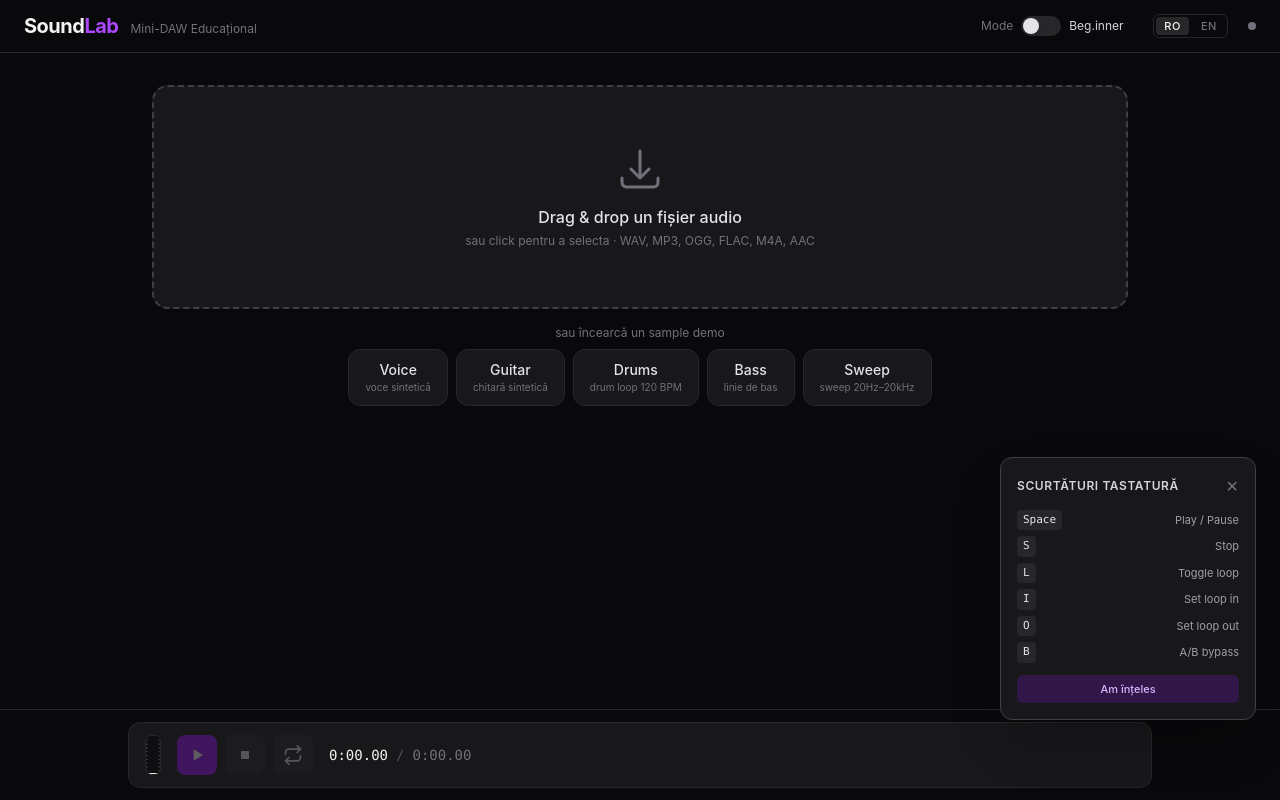
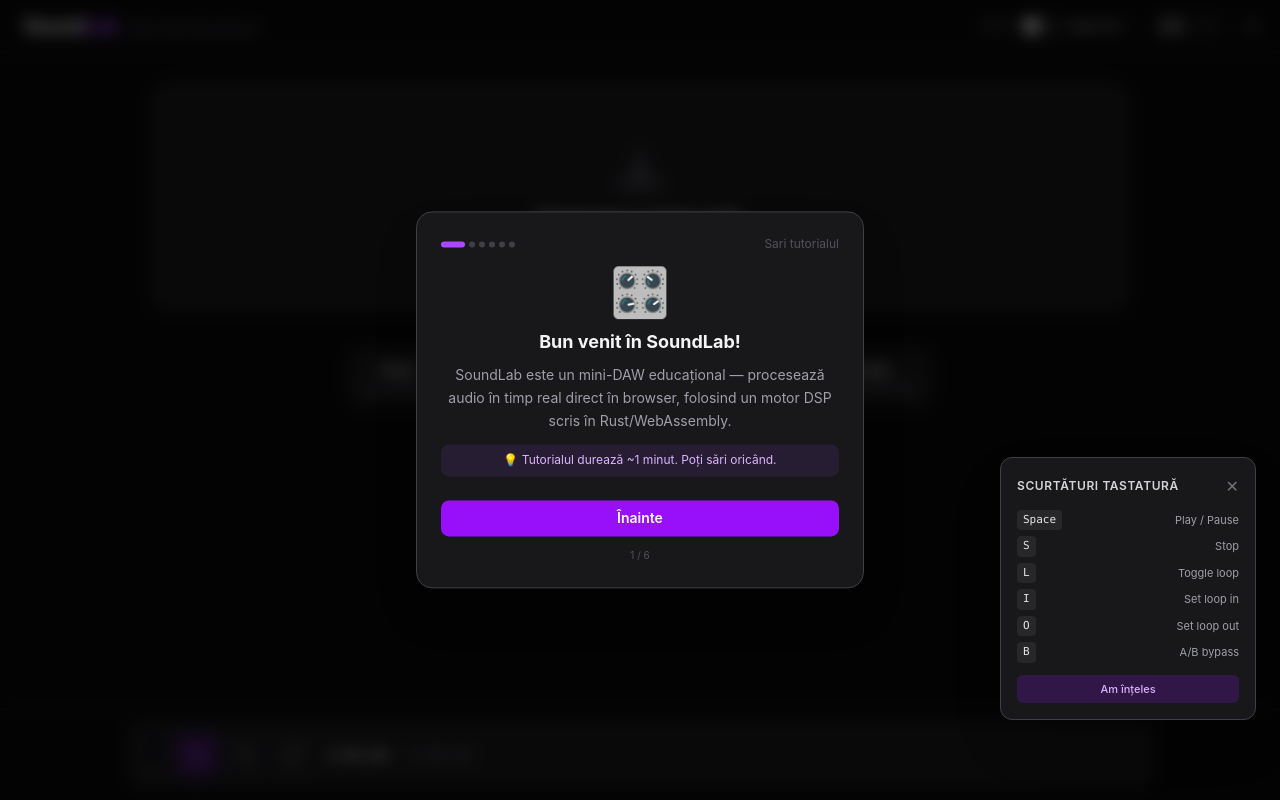
Before and after one commit to TristanUPT/licenta, a React (Vite) app: page / in a window 1280 px wide. Built offline with nearby package versions, Linux system fonts and the light colour scheme.

Commit message:
onboarding tutorial

```diff
--- a/src/App.tsx
+++ b/src/App.tsx
@@ -7,6 +7,7 @@
 import { useUiStore } from '@/store/uiStore'
 import { useKeyboardShortcuts } from '@/hooks/useKeyboardShortcuts'
 import { KeyboardHint } from '@/components/workspace/KeyboardHint'
+import { OnboardingTutorial } from '@/components/workspace/OnboardingTutorial'
 import { FileDropZone } from '@/components/workspace/FileDropZone'
 import { TransportBar } from '@/components/workspace/TransportBar'
 import { WaveformView } from '@/components/visualization/WaveformView'
@@ -153,6 +154,7 @@
         )}
       </main>
 
+      <OnboardingTutorial />
       <KeyboardHint />
 
       <footer className="border-t border-zinc-800 px-3 py-2 sm:px-6 sm:py-3">
--- /dev/null
+++ b/src/components/workspace/OnboardingTutorial.tsx
@@ -0,0 +1,207 @@
+import { useState, useEffect } from 'react'
+import { useEducationStore } from '@/store/educationStore'
+
+const STORAGE_KEY = 'soundlab-onboarding-done'
+
+// ─── Step definitions ─────────────────────────────────────────────────────────
+
+interface Step {
+  icon: string
+  title: { ro: string; en: string }
+  body: { ro: string; en: string }
+  tip?: { ro: string; en: string }
+}
+
+const STEPS: Step[] = [
+  {
+    icon: '🎛️',
+    title: { ro: 'Bun venit în SoundLab!', en: 'Welcome to SoundLab!' },
+    body: {
+      ro: 'SoundLab este un mini-DAW educațional — procesează audio în timp real direct în browser, folosind un motor DSP scris în Rust/WebAssembly.',
+      en: 'SoundLab is an educational mini-DAW — processes audio in real-time directly in the browser, using a DSP engine written in Rust/WebAssembly.',
+    },
+    tip: {
+      ro: 'Tutorialul durează ~1 minut. Poți sări oricând.',
+      en: 'The tutorial takes ~1 minute. You can skip at any time.',
+    },
+  },
+  {
+    icon: '📂',
+    title: { ro: 'Încarcă un fișier audio', en: 'Load an audio file' },
+    body: {
+      ro: 'Trage un fișier WAV, MP3 sau FLAC în zona centrală, sau apasă pentru a-l selecta. Nu ai un fișier la îndemână? Folosește unul din sample-urile demo din pagina principală.',
+      en: 'Drag a WAV, MP3, or FLAC file into the main area, or click to select it. No file handy? Use one of the demo samples on the main page.',
+    },
+    tip: {
+      ro: 'Fișierul este decodat local — nu se încarcă nicăieri pe internet.',
+      en: 'The file is decoded locally — nothing is uploaded to the internet.',
+    },
+  },
+  {
+    icon: '🎚️',
+    title: { ro: 'Adaugă efecte DSP', en: 'Add DSP effects' },
+    body: {
+      ro: 'Apasă "+ Add effect" din secțiunea Effects Chain și alege un efect. Poți adăuga oricâte efecte și le poți reordona prin drag & drop de pe simbolul ⠿.',
+      en: 'Click "+ Add effect" in the Effects Chain section and choose an effect. You can add as many as you like and reorder them by dragging the ⠿ handle.',
+    },
+    tip: {
+      ro: 'Fiecare knob are un tooltip educațional — ține mouse-ul deasupra lui.',
+      en: 'Every knob has an educational tooltip — hover over it to read.',
+    },
+  },
+  {
+    icon: '▶️',
+    title: { ro: 'Transport și loop', en: 'Transport & loop' },
+    body: {
+      ro: 'Folosește bara de transport din josul ecranului pentru play/stop. Activează butonul Loop 🔁, apoi trage pe waveform pentru a selecta o regiune. Poți folosi și tastele: Space = play/pause, L = loop, I/O = set in/out.',
+      en: 'Use the transport bar at the bottom for play/stop. Enable the Loop 🔁 button, then drag on the waveform to select a region. You can also use keys: Space = play/pause, L = loop, I/O = set in/out.',
+    },
+    tip: {
+      ro: 'Apasă B oricând pentru a compara semnalul procesat cu originalul (A/B).',
+      en: 'Press B at any time to compare the processed signal with the original (A/B).',
+    },
+  },
+  {
+    icon: '📊',
+    title: { ro: 'Vizualizări și feedback', en: 'Visualizations & feedback' },
+    body: {
+      ro: 'Panoul de vizualizări arată spectrul și spectrograma în timp real. Secțiunea "Feedback contextual" analizează lanțul tău de efecte și oferă sugestii bazate pe valorile parametrilor.',
+      en: 'The visualizer panel shows the spectrum and spectrogram in real-time. The "Contextual feedback" section analyzes your effect chain and offers parameter-based suggestions.',
+    },
+    tip: {
+      ro: 'Comută între modul Beginner și Advanced în header pentru explicații tehnice.',
+      en: 'Switch between Beginner and Advanced mode in the header for technical explanations.',
+    },
+  },
+  {
+    icon: '💾',
+    title: { ro: 'Preseturi și export', en: 'Presets & export' },
+    body: {
+      ro: 'Salvează lanțul tău de efecte ca preset personalizat prin butonul "Presets" din secțiunea Effects Chain. Când ești mulțumit de sunet, exportă rezultatul ca fișier WAV cu butonul WAV din transport bar.',
+      en: 'Save your effect chain as a custom preset via the "Presets" button in the Effects Chain section. When happy with the sound, export the result as a WAV file using the WAV button in the transport bar.',
+    },
+    tip: {
+      ro: 'Exportul procesează offline — nu folosește playback-ul în timp real.',
+      en: 'Export processes offline — it does not use the real-time playback.',
+    },
+  },
+]
+
+// ─── Component ────────────────────────────────────────────────────────────────
+
+export function OnboardingTutorial() {
+  const language = useEducationStore((s) => s.language)
+  const [open, setOpen]   = useState(false)
+  const [step, setStep]   = useState(0)
+
+  useEffect(() => {
+    if (!localStorage.getItem(STORAGE_KEY)) setOpen(true)
+  }, [])
+
+  function finish() {
+    localStorage.setItem(STORAGE_KEY, '1')
+    setOpen(false)
+  }
+
+  function next() {
+    if (step < STEPS.length - 1) setStep(step + 1)
+    else finish()
+  }
+
+  function back() {
+    if (step > 0) setStep(step - 1)
+  }
+
+  if (!open) return null
+
+  const s      = STEPS[step]!
+  const isLast = step === STEPS.length - 1
+
+  const nextLabel = isLast
+    ? (language === 'ro' ? 'Hai să începem!' : "Let's start!")
+    : (language === 'ro' ? 'Înainte' : 'Next')
+  const backLabel = language === 'ro' ? 'Înapoi' : 'Back'
+  const skipLabel = language === 'ro' ? 'Sari tutorialul' : 'Skip tutorial'
+
+  return (
+    <>
+      {/* Backdrop */}
+      <div
+        className="fixed inset-0 z-50 bg-black/60 backdrop-blur-sm"
+        onClick={finish}
+        aria-hidden
+      />
+
+      {/* Modal */}
+      <div
+        role="dialog"
+        aria-modal
+        aria-label={s.title[language]}
+        className="fixed left-1/2 top-1/2 z-50 w-full max-w-md -translate-x-1/2 -translate-y-1/2 rounded-2xl border border-zinc-700 bg-zinc-900 p-6 shadow-2xl"
+      >
+        {/* Step indicator */}
+        <div className="mb-4 flex items-center justify-between">
+          <div className="flex gap-1">
+            {STEPS.map((_, i) => (
+              <span
+                key={i}
+                className={`h-1.5 rounded-full transition-all ${
+                  i === step
+                    ? 'w-6 bg-purple-500'
+                    : i < step
+                    ? 'w-1.5 bg-purple-500/40'
+                    : 'w-1.5 bg-zinc-700'
+                }`}
+              />
+            ))}
+          </div>
+          <button
+            onClick={finish}
+            className="text-xs text-zinc-600 transition hover:text-zinc-400"
+          >
+            {skipLabel}
+          </button>
+        </div>
+
+        {/* Content */}
+        <div className="mb-6 text-center">
+          <div className="mb-3 text-5xl">{s.icon}</div>
+          <h2 className="mb-2 text-lg font-bold text-zinc-100">
+            {s.title[language]}
+          </h2>
+          <p className="text-sm leading-relaxed text-zinc-400">
+            {s.body[language]}
+          </p>
+          {s.tip && (
+            <p className="mt-3 rounded-lg bg-purple-500/10 px-3 py-2 text-xs text-purple-300">
+              💡 {s.tip[language]}
+            </p>
+          )}
+        </div>
+
+        {/* Navigation */}
+        <div className="flex items-center gap-2">
+          {step > 0 && (
+            <button
+              onClick={back}
+              className="flex-1 rounded-lg border border-zinc-700 py-2 text-sm text-zinc-400 transition hover:border-zinc-600 hover:text-zinc-200"
+            >
+              {backLabel}
+            </button>
+          )}
+          <button
+            onClick={next}
+            className="flex-1 rounded-lg bg-purple-600 py-2 text-sm font-semibold text-white transition hover:bg-purple-500"
+          >
+            {nextLabel}
+          </button>
+        </div>
+
+        {/* Step counter */}
+        <p className="mt-3 text-center text-[10px] text-zinc-600">
+          {step + 1} / {STEPS.length}
+        </p>
+      </div>
+    </>
+  )
+}
```
